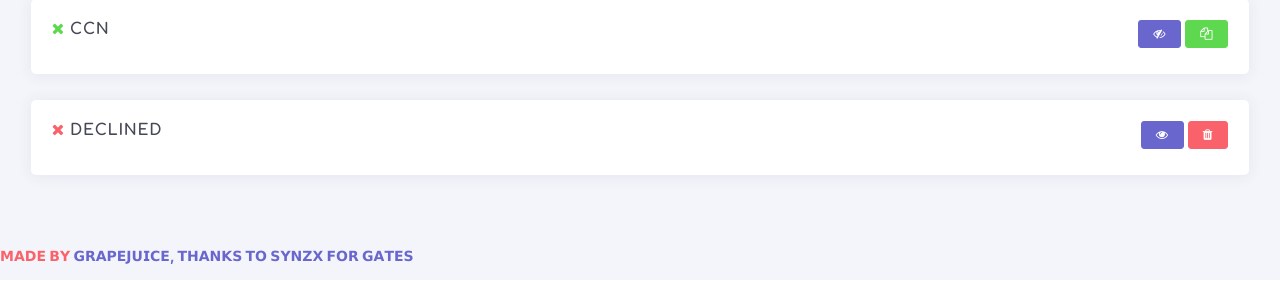
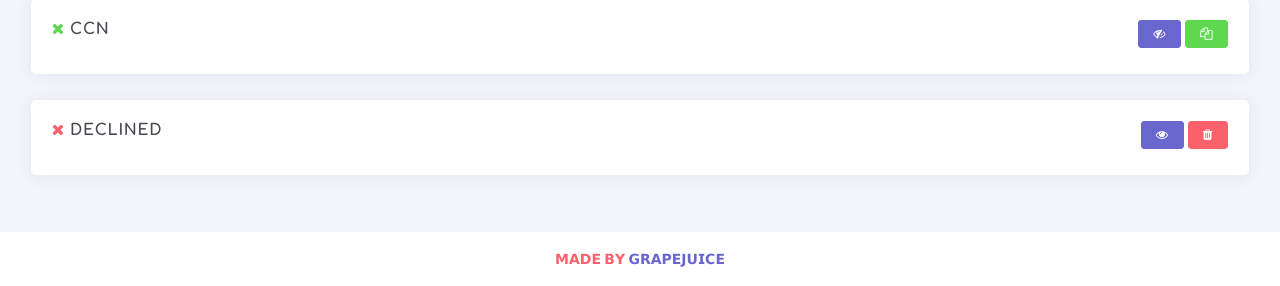
Before and after one commit to MannyTheHammy/grape1, a PHP site: page / in a window 1280 px wide. Shown: the part 765-1051 px from the top of the page. Before the commit the page ends 1029 px from the top, so only its background shows below. Run offline with PHP 8.4, Linux system fonts and the light colour scheme; some libraries are stand-ins or nearby versions; some web fonts are replaced.

Commit message:
Update index.php

```diff
--- a/index.php
+++ b/index.php
@@ -134,28 +134,19 @@
 
     <script src="theme-assets/js/core/libraries/jquery.min.js" type="text/javascript"></script>
 
-
-
-</style>
+    </style>
 <footer>
-  <p> <b><div class=text-danger> 𝗠𝗔𝗗𝗘 𝗕𝗬 <a href="https://t.me/grapejuice100">𝗚𝗥𝗔𝗣𝗘𝗝𝗨𝗜𝗖𝗘, 𝗧𝗛𝗔𝗡𝗞𝗦 𝗧𝗢 𝗦𝗬𝗡𝗭𝗫 𝗙𝗢𝗥 𝗚𝗔𝗧𝗘𝗦</b></a></div></p>
+  <p> <b><div class=text-danger> 𝗠𝗔𝗗𝗘 𝗕𝗬 <a href="https://t.me/grapejuice100">𝗚𝗥𝗔𝗣𝗘𝗝𝗨𝗜𝗖𝗘</b></a></div></p>
 </footer>
-<style>
-
-
-
 <style>
     footer {
   text-align: center;
   padding: 3px;
-  background-color: #000000;
-  color: #000000;
+  background-color: #ffffff;
+  color: #ffffff;
 }
-
 </style>
-
 <script>
-
 $(document).ready(function(){
 
 
```
